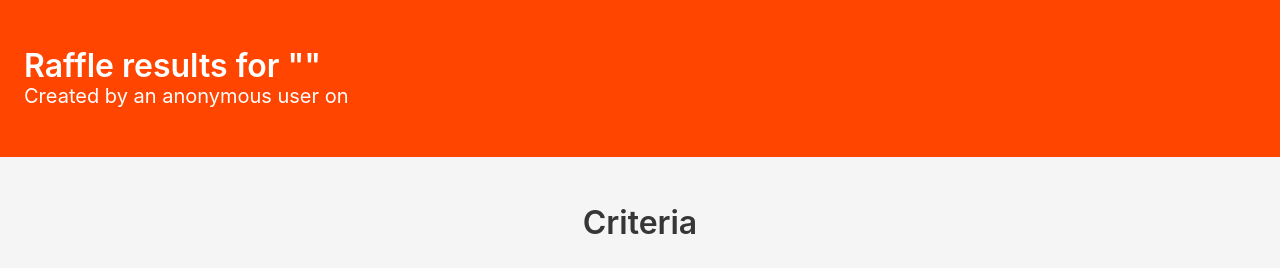
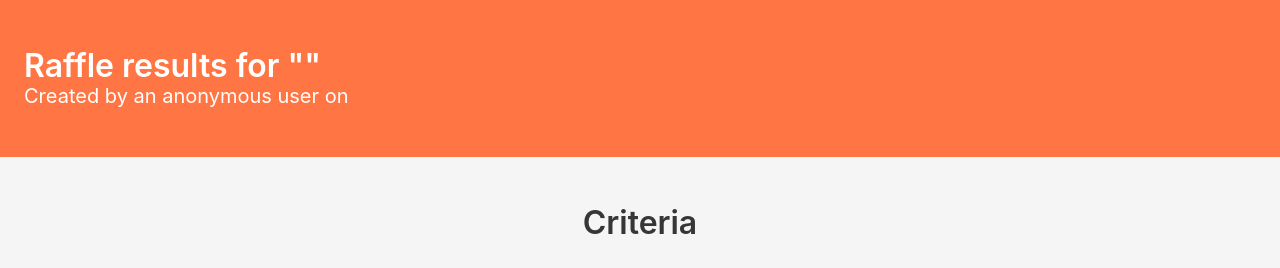
Before and after one commit to redditraffler/redditraffler, a Flask app: template app/views/raffles/show.html in a window 1280 px wide. Shown: the part 52-320 px from the top of the page. Run offline with Flask 2, Linux system fonts and the light colour scheme; the template is opened without the code that fills it, so the values that code supplies are empty; some libraries are stand-ins or nearby versions.

Commit message:
Tweaked reddit bg color

```diff
--- a/app/assets/css/app.css
+++ b/app/assets/css/app.css
@@ -9,7 +9,8 @@
 }
 
 .is-reddit {
-  background-color: #ff4500;
+  /* Decreased opacity as the main color is too loud for backgrounds */
+  background-color: #ff7644;
   color: white;
 }
 
@@ -18,7 +19,7 @@
 }
 
 .reddit-button:hover, .reddit-button:active {
-    color: #ff4500;
+  color: #ff4500;
 }
 
 .loader {
```
